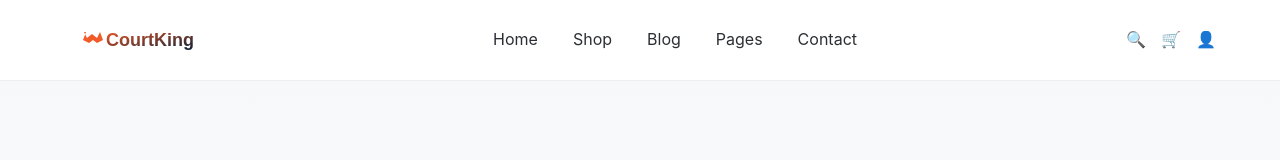
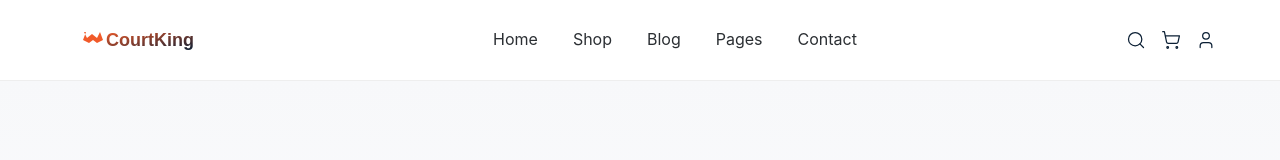
Before and after one commit to OhmAloneX/ecommerce-react, a React (Create React App) app: page / in a window 1280 px wide. Shown: the top 160 px of the page. Built offline with nearby package versions, Linux system fonts and the light colour scheme.

Commit message:
Improving navbar icons

```diff
--- a/package.json
+++ b/package.json
@@ -7,6 +7,7 @@
     "@testing-library/jest-dom": "^6.9.1",
     "@testing-library/react": "^16.3.2",
     "@testing-library/user-event": "^13.5.0",
+    "lucide-react": "^0.577.0",
     "react": "^19.2.4",
     "react-dom": "^19.2.4",
     "react-scripts": "5.0.1",
--- a/src/app/main/homepage/components/navbar.css
+++ b/src/app/main/homepage/components/navbar.css
@@ -45,6 +45,16 @@
   color: var(--primary);
 }
 
+.nav-icon {
+  cursor: pointer;
+  transition: all 0.3s ease;
+}
+
+.nav-icon:hover {
+  color: var(--accent);
+  transform: translateY(-2px);
+}
+
 .hamburger {
   display: none;
   font-size: 26px;
--- a/src/app/main/homepage/components/navbar.js
+++ b/src/app/main/homepage/components/navbar.js
@@ -1,6 +1,7 @@
 import { useState } from "react";
 import "./navbar.css";
 import logo from "../../../../components/images/courtking-logo.svg";
+import { Search, ShoppingCart, User } from "lucide-react";
 
 export default function Navbar() {
   const [open, setOpen] = useState(false);
@@ -21,9 +22,9 @@ export default function Navbar() {
         </ul>
 
         <div className="nav-icons">
-          <span>🔍</span>
-          <span>🛒</span>
-          <span>👤</span>
+          <Search size={20} strokeWidth={1.5} className="nav-icon" />
+          <ShoppingCart size={20} strokeWidth={1.5} className="nav-icon" />
+          <User size={20} strokeWidth={1.5} className="nav-icon" />
         </div>
 
         <div className="hamburger" onClick={() => setOpen(!open)}>
```
Also changed, not shown: 1 other file (tests, documents, lock files or other folders).
